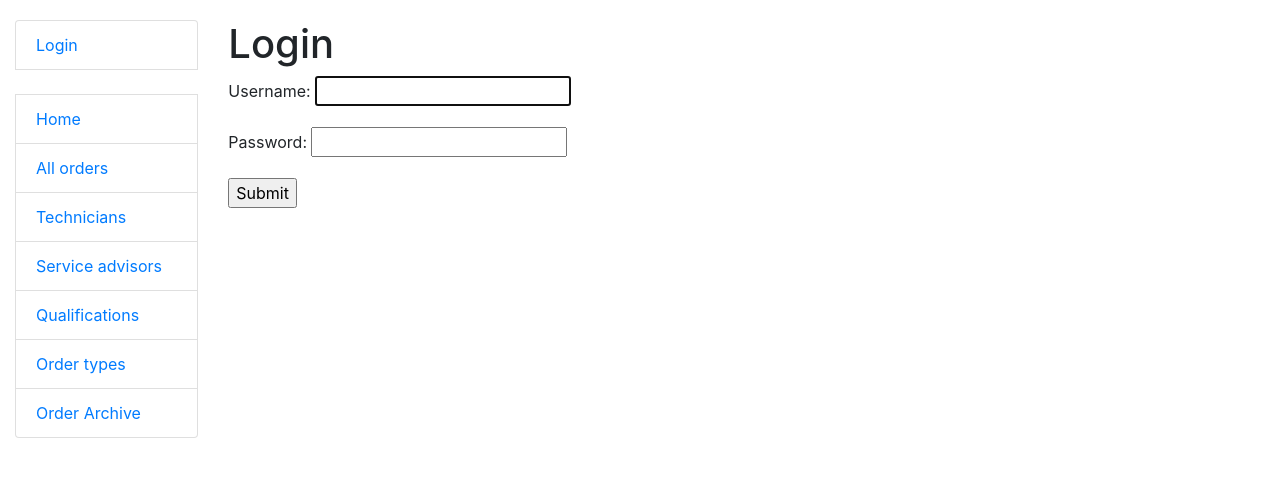
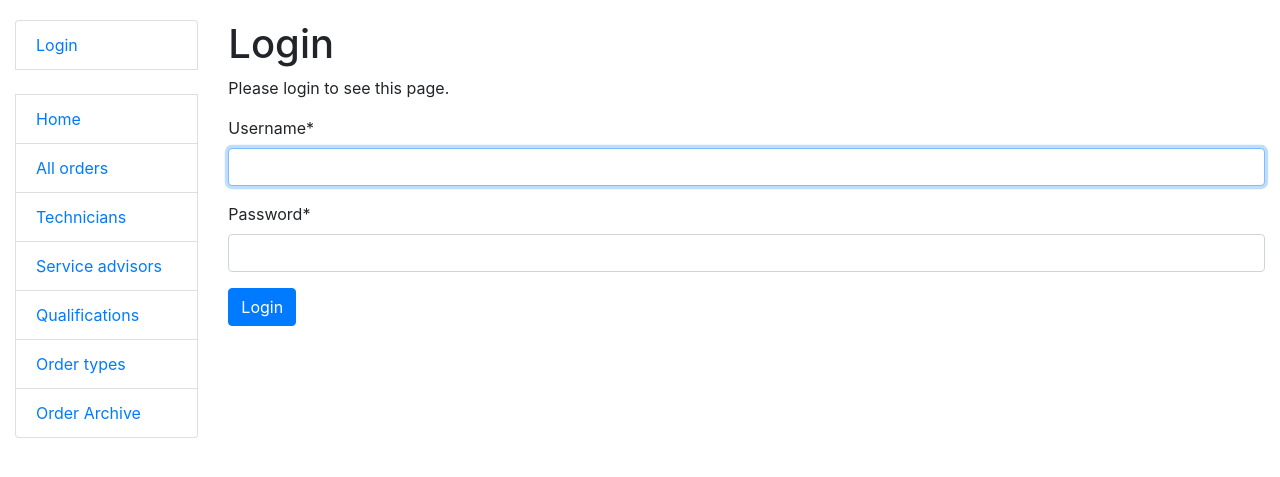
Before and after one commit to JacksonMarch/car_repair_station_service, a Django app: page /accounts/login/?next=/ in a window 1280 px wide. Shown: the top 477 px of the page. Run offline with Django 5.2, Linux system fonts and the light colour scheme; some libraries are stand-ins or nearby versions.

Commit message:
Changed view style page Login

```diff
--- a/templates/registration/login.html
+++ b/templates/registration/login.html
@@ -1,14 +1,24 @@
 {% extends "base.html" %}
+{% load crispy_forms_filters %}
 
 {% block content %}
-  <h1>Login</h1>
-  {% if form.errors %}
-    <p style="color: red">Invalid credentials</p>
-  {% endif %}
-  <form action="{% url 'login' %}" method="post">
-    {% csrf_token %}
-    {{ form.as_p }}
-    <input type="submit" value="Submit">
-  <input type="hidden" name="next" value="{{ next }}">
-  </form>
+
+{% if form.errors %}
+  <p>Your username and password didn't match. Please try again.</p>
+{% endif %}
+
+<h1>Login</h1>
+
+{% if next %}
+  <p>Please login to see this page.</p>
+{% endif %}
+
+<form method="post" action="{% url 'login' %}">
+  {% csrf_token %}
+  {{ form|crispy }}
+
+  <input type="submit" value="Login" class="btn btn-primary" />
+  <input type="hidden" name="next" value="{{ next }}" />
+</form>
+
 {% endblock %}
```
